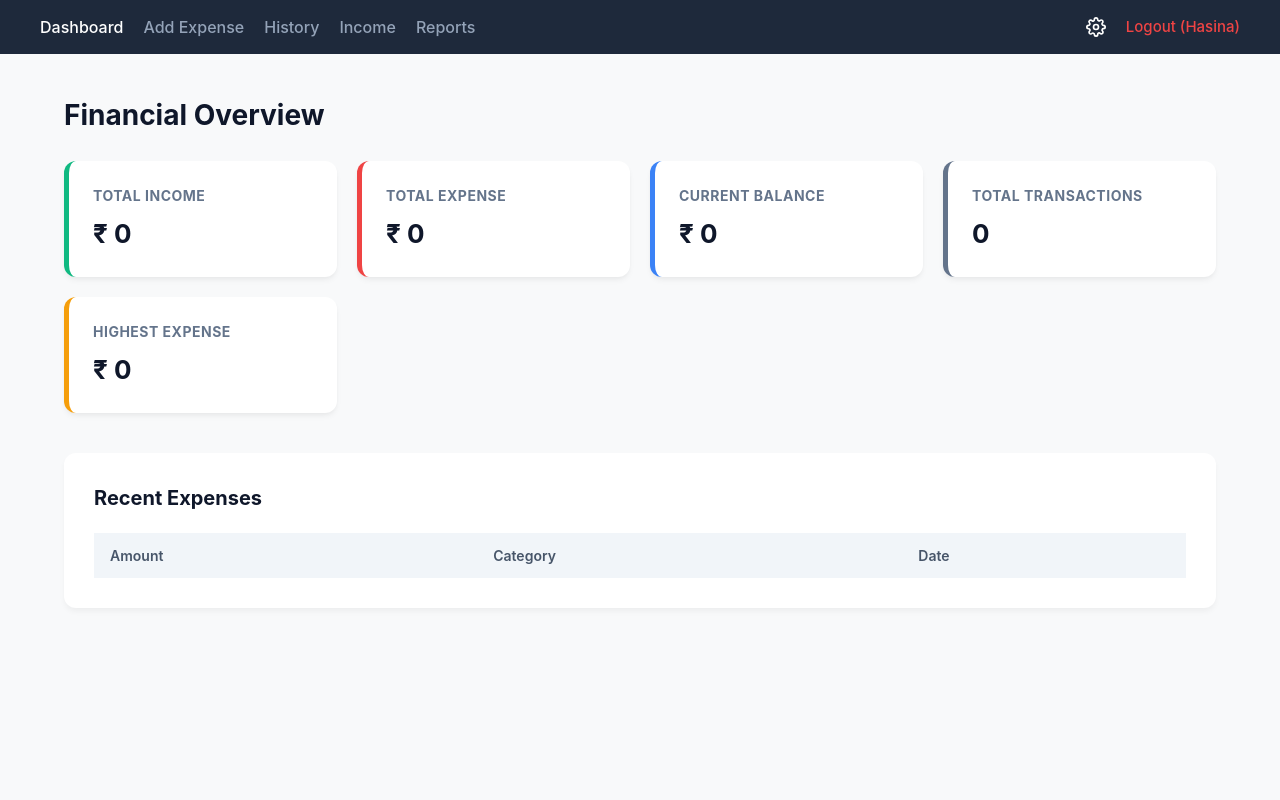
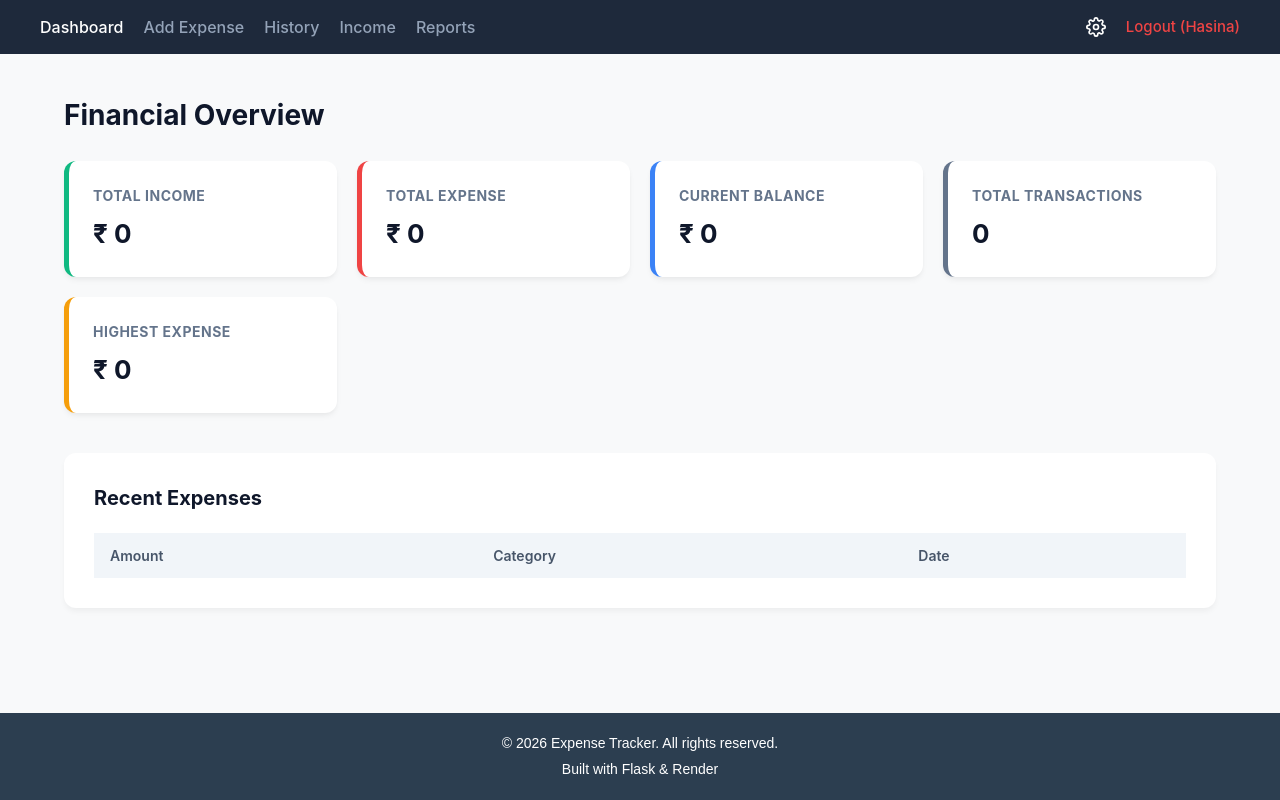
Before and after one commit to SH12345sh/expense-tracker, a Flask app: page /dashboard in a window 1280 px wide. Run offline with Flask 3, Linux system fonts and the light colour scheme; a user stored in the database is signed in; data that the repository does not hold is empty.

Commit message:
Add footer layout and sticky styles

```diff
--- a/static/style.css
+++ b/static/style.css
@@ -256,3 +256,31 @@ body.dark-mode .form-control, body.dark-mode input {
 body.dark-mode label {
     color: #94a3b8 !important;
 }
+
+/* --- STICKY FOOTER LAYOUT --- */
+html, body {
+    height: 100%;
+    margin: 0;
+    display: flex;
+    flex-direction: column;
+}
+
+.page-wrapper {
+    flex: 1 0 auto; /* Pushes the footer down if content is short */
+}
+
+.site-footer {
+    flex-shrink: 0;
+    background-color: #2c3e50; /* Clean slate-dark blue background */
+    color: #ffffff;            /* White text */
+    text-align: center;
+    padding: 15px 0;
+    width: 100%;
+    font-family: Arial, sans-serif;
+    font-size: 14px;
+    margin-top: 30px;
+}
+
+.footer-content p {
+    margin: 5px 0;
+}
--- a/templates/index.html
+++ b/templates/index.html
@@ -7,7 +7,6 @@
     <link rel="stylesheet" href="{{ url_for('static', filename='style.css') }}">
 </head>
 
-<!-- Paste this right at the bottom of index.html to make it support the theme tracking framework! -->
 <script>
     document.addEventListener("DOMContentLoaded", function() {
         if (localStorage.getItem('app-theme') === 'dark') {
@@ -18,6 +17,8 @@
 
 <body>
 
+<div class="page-wrapper">
+
     <div class="navbar">
         <a href="/" class="active">Dashboard</a>
         <a href="/add">Add Expense</a>
@@ -26,7 +27,6 @@
         <a href="/reports">Reports</a>
 
         <div style="margin-left: auto; display: flex; align-items: center; gap: 20px;">
-        <!-- Fixed: Using a native SVG gear icon. It will always display perfectly. -->
             <a href="/settings" title="Settings" style="display: flex; align-items: center; text-decoration: none;">
                 <svg xmlns="http://www.w3.org/2000/svg" width="20" height="20" viewBox="0 0 24 24" fill="none" stroke="#ffffff" stroke-width="2" stroke-linecap="round" stroke-linejoin="round">
                     <circle cx="12" cy="12" r="3"></circle>
@@ -38,41 +38,33 @@
     </div>
 
     <div class="dashboard-container">
-
         <h1 class="page-title">Financial Overview</h1>
 
         <div class="metrics-grid">
-
             <div class="metric-card income">
                 <h3>Total Income</h3>
                 <h2>₹ {{ total_income }}</h2>
             </div>
-
             <div class="metric-card expense">
                 <h3>Total Expense</h3>
                 <h2>₹ {{ total }}</h2>
             </div>
-
             <div class="metric-card balance">
                 <h3>Current Balance</h3>
                 <h2>₹ {{ balance }}</h2>
             </div>
-
             <div class="metric-card neutral">
                 <h3>Total Transactions</h3>
                 <h2>{{ transaction_count }}</h2>
             </div>
-
             <div class="metric-card warning">
                 <h3>Highest Expense</h3>
                 <h2>₹ {{ highest_expense }}</h2>
             </div>
-
         </div>
 
         <div class="table-section">
             <h2>Recent Expenses</h2>
-
             <table class="custom-table">
                 <thead>
                     <tr>
@@ -92,8 +84,15 @@
                 </tbody>
             </table>
         </div>
+    </div>
 
 </div>
+<footer class="site-footer">
+    <div class="footer-content">
+        <p>&copy; 2026 Expense Tracker. All rights reserved.</p>
+        <p>Built with Flask & Render</p>
+    </div>
+</footer>
 
 </body>
 </html>
```
Also changed, not shown: expenses.db. Lines whose indentation alone changed are shown as unchanged.
